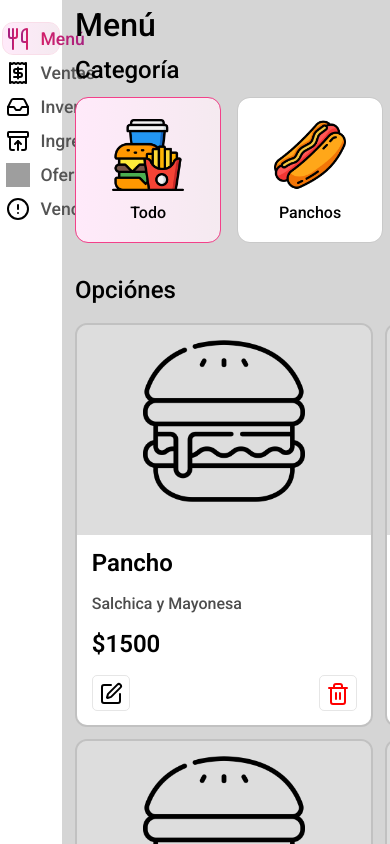
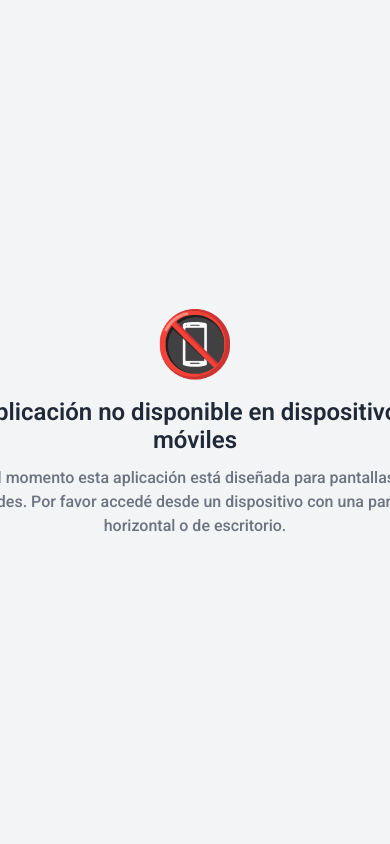
Before and after one commit to EricWithC04/stock-sales-front, a React (Vite) app: page / in a window 390 px wide. Built offline with nearby package versions, Linux system fonts and the light colour scheme; grey boxes are pictures that could not be loaded.

Commit message:
feat: mobile not supported component

```diff
--- a/index.html
+++ b/index.html
@@ -7,7 +7,7 @@
     <link rel="preconnect" href="https://fonts.gstatic.com" crossorigin>
     <link href="https://fonts.googleapis.com/css2?family=Oswald:wght@200..700&family=Roboto:wght@400;450;500;600;700;800&display=swap" rel="stylesheet">
     <meta name="viewport" content="width=device-width, initial-scale=1.0" />
-    <title>Chupancho</title>
+    <title>Stock - Restaurante</title>
   </head>
   <body>
     <div id="root"></div>
--- a/src/App.tsx
+++ b/src/App.tsx
@@ -8,6 +8,7 @@ import { ExpiresPage } from './pages/expires/Expires'
 import { SalesPage } from './pages/sales/Sales'
 import { OffersPage } from './pages/offers/Offers'
 import { Loading } from './pages/loading/Loading'
+import { MobileNotSupported } from './pages/mobileNotSupported/MobileNotSupported'
 
 function App() {
 
@@ -28,6 +29,9 @@ function App() {
     return (
         <>
             {
+                window.innerHeight > window.innerWidth ? (
+                    <MobileNotSupported></MobileNotSupported>
+                ) :
                 loading ? (
                     <Loading></Loading>
                 ) : (
--- /dev/null
+++ b/src/pages/mobileNotSupported/MobileNotSupported.module.css
@@ -0,0 +1,33 @@
+.container {
+    height: 100vh;
+    width: 100vw;
+    background-color: #f3f4f6;
+    display: flex;
+    align-items: center;
+    justify-content: center;
+    padding: 2rem;
+    box-sizing: border-box;
+}
+
+.content {
+    max-width: 500px;
+    text-align: center;
+    color: #1f2937;
+}
+
+.icon {
+    font-size: 4rem;
+    margin-bottom: 1rem;
+}
+
+.title {
+    font-size: 1.5rem;
+    font-weight: 600;
+    margin-bottom: 0.75rem;
+}
+
+.description {
+    color: #6b7280;
+    font-size: 1rem;
+    line-height: 1.5;
+}
--- /dev/null
+++ b/src/pages/mobileNotSupported/MobileNotSupported.tsx
@@ -0,0 +1,16 @@
+import styles from './MobileNotSupported.module.css';
+
+export const MobileNotSupported = () => {
+    return (
+        <div className={styles.container}>
+            <div className={styles.content}>
+                <div className={styles.icon}>📵</div>
+                <h1 className={styles.title}>Aplicación no disponible en dispositivos móviles</h1>
+                <p className={styles.description}>
+                    Por el momento esta aplicación está diseñada para pantallas más grandes.
+                    Por favor accedé desde un dispositivo con una pantalla horizontal o de escritorio.
+                </p>
+            </div>
+        </div>
+    );
+};
```
